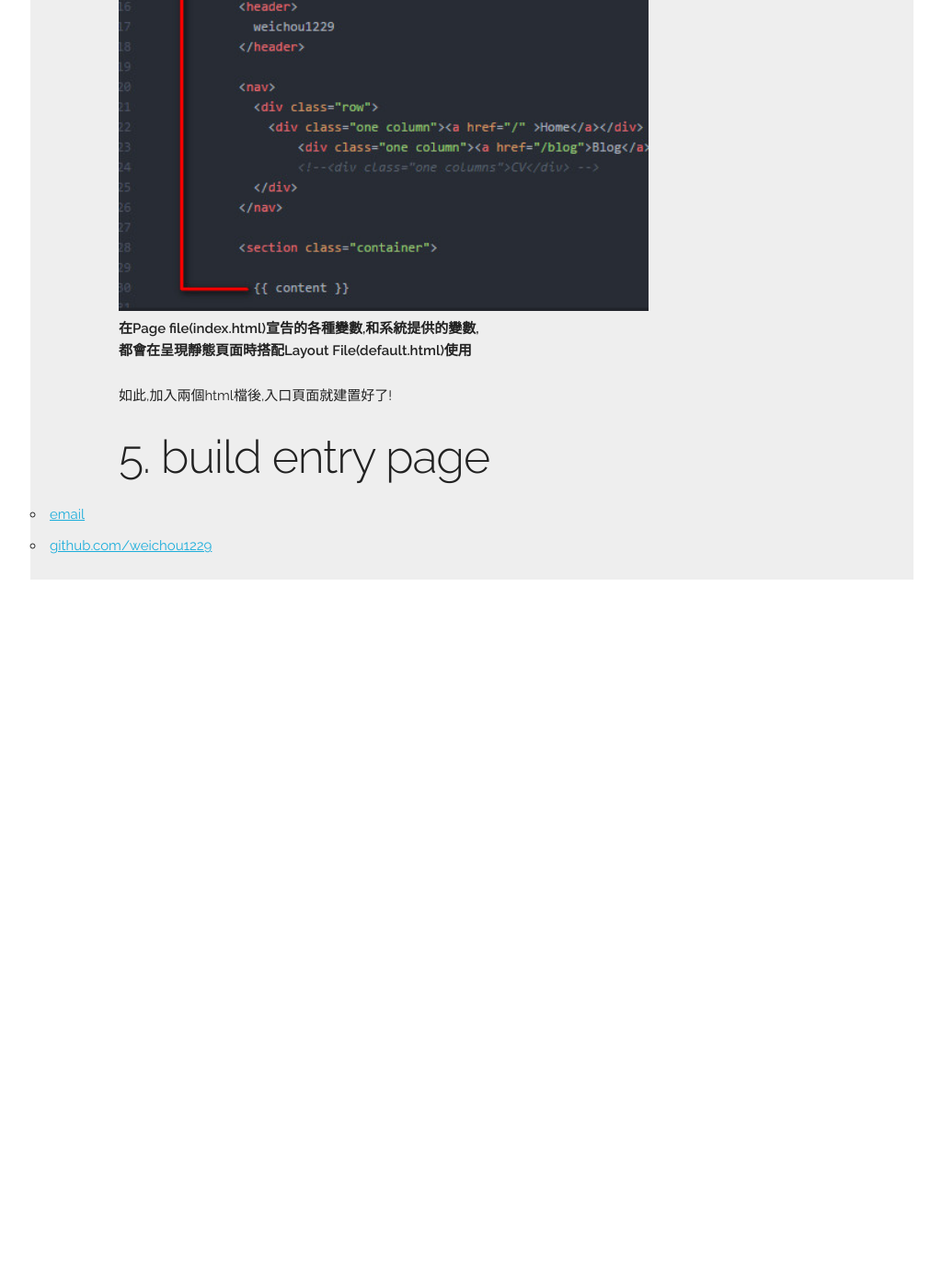
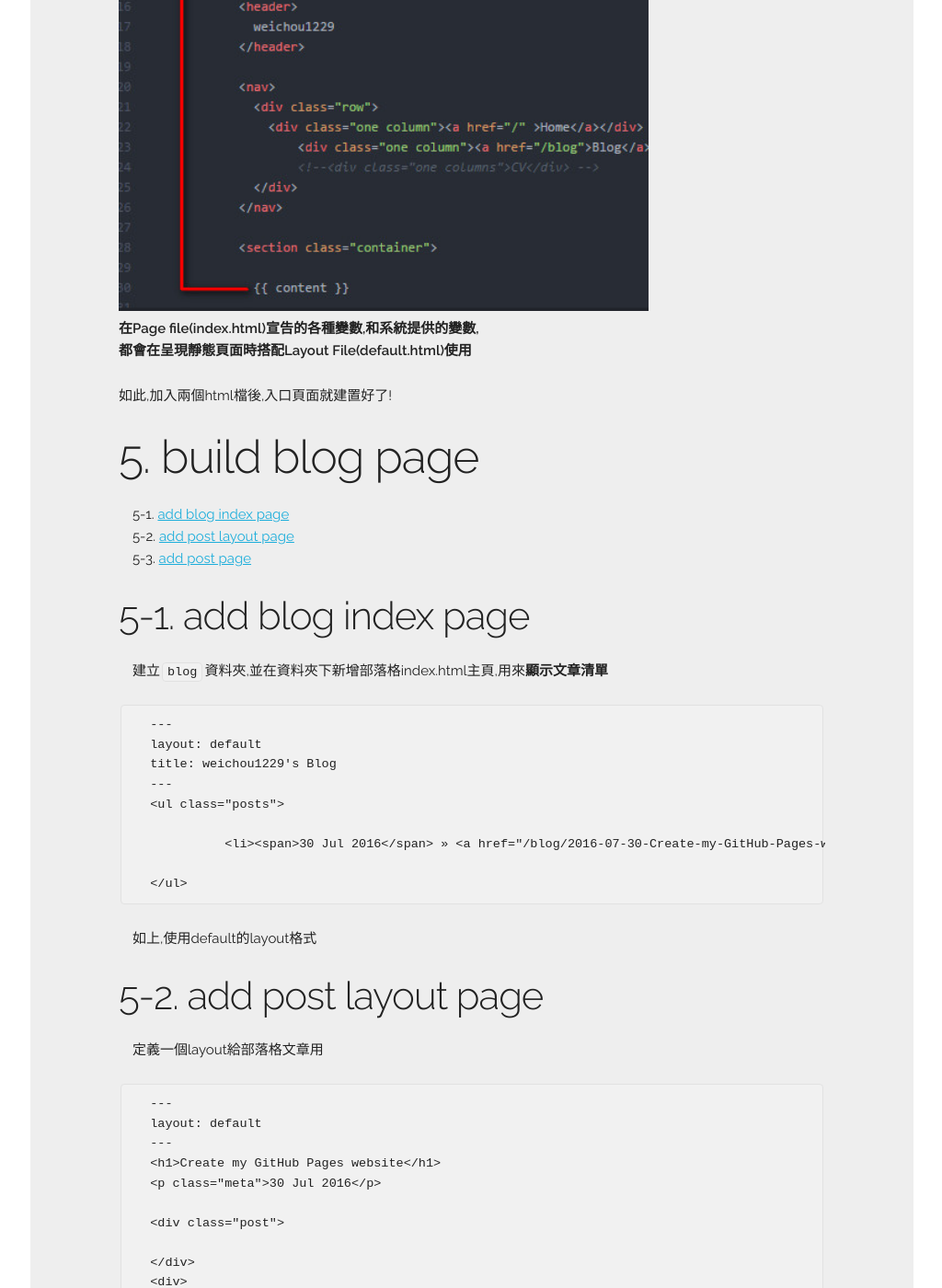
Before and after one commit to weichou1229/weichou.github.io, a Jekyll site: the page built from _posts/blog/2016-07-30-Create-my-GitHub-Pages-website.md, in a window 1280 px wide and 1400 px high, scrolled down 5203 px. Shown: the whole window at 92% size, without its empty margins (127-1151 px from the left). Built offline with Jekyll 4.4.1, drawn with Linux system fonts in a browser that asks for light colours; comment, search, counter and statistics services are not loaded; before the commit the page ends 5833 px from its top, so only the background shows below that; some of the changed text lies outside the part shown.

Commit message:
modify page

````diff
--- a/_posts/blog/2016-07-30-Create-my-GitHub-Pages-website.md
+++ b/_posts/blog/2016-07-30-Create-my-GitHub-Pages-website.md
@@ -78,10 +78,10 @@ date: 2016-07-30T15:00:00.000Z
 
 # 4\. build entry page
 
-　4-1\. [add root index](#add-root-index)
+　4-1\. [add root index page](#add-root-index-page)
 　4-2\. [add default layout](#add-default-layout)
 
-## 4-1\. add root index
+## 4-1\. add root index page
 　在根目錄新增index.html如下
 ```
     ---
@@ -155,4 +155,76 @@ date: 2016-07-30T15:00:00.000Z
 
 如此,加入兩個html檔後,入口頁面就建置好了!
 
-# 5\. build entry page
+# 5\. build blog page
+
+　5-1\. [add blog index page](#add-blog-index-page)
+　5-2\. [add post layout page](#add-post-layout-page)
+　5-3\. [add post page](#add-default-layout)
+
+## 5-1\. add blog index page
+　建立`blog`資料夾,並在資料夾下新增部落格index.html主頁,用來**顯示文章清單**
+```
+  ---
+  layout: default
+  title: weichou1229's Blog
+  ---
+  <ul class="posts">
+  	  {% for post in site.posts %}
+  	    <li><span>{{ post.date | date_to_string }}</span> » <a href="{{ post.url }}" title="{{ post.title }}">{{ post.title }}</a></li>
+  	  {% endfor %}
+  </ul>
+```
+　如上,使用default的layout格式
+
+## 5-2\. add post layout page
+　定義一個layout給部落格文章用
+
+```
+  ---
+  layout: default
+  ---
+  <h1>{{ page.title }}</h1>
+  <p class="meta">{{ page.date | date_to_string }}</p>
+
+  <div class="post">
+    {{ content }}
+  </div>
+  <div>
+  	{% include disqus.html %}
+  </div>
+```
+　可以看到這個layout檔又指定default為layout,`disqus.html`則是第三方的留言板功能.
+
+## 5-3\. add post page
+>　To create a new post, all you need to do is create a file in the `_posts` directory.
+　How you name files in this folder is important. Jekyll requires blog post files to be named according to the following format:
+　**YEAR-MONTH-DAY-title.MARKUP**
+
+　官網上說要新增的po文放在`_posts`底下,並依規定格式命名.
+　所以建立`_posts`資料夾,並在`_posts`底下再多建一層`blog`資料夾,用來簡易分類靜態資源,
+之後新增部落格文章時,放在‵blog‵資料夾內.
+　當然也可以不建blog資料夾,還有很多方式設定,以我的例子,是用`permalink: /:path`的全域設定,
+用途為Jekyll幫我們產生完post底下的靜態頁面後,會給定靜態資源的連結位址,位址格式就是用permalink定義.
+　所以建立個內容只有一行的`_config.yml`檔在根目錄
+```
+  permalink: /:path
+```
+
+
+　接著資料夾開好,設定檔也有了,然後用我的例子說明...
+　建立`2016-07-30-Create-my-GitHub-Pages-website.md`在blog資料夾內.
+```
+  ---
+  published: true
+  layout: post
+  title: Create my GitHub Pages website
+  date: 2016-07-30T15:00:00.000Z
+  ---
+
+  ...內文省略
+
+```
+　這邊的layout指到post.html
+
+　這樣簡易的部落格就算完成了,
+　完整範例參考[weichou1229.](https://weichou1229.github.io)
````
Also changed, not shown: other parts of _posts/blog/2016-07-30-Create-my-GitHub-Pages-website.md (+1 -1 lines).
